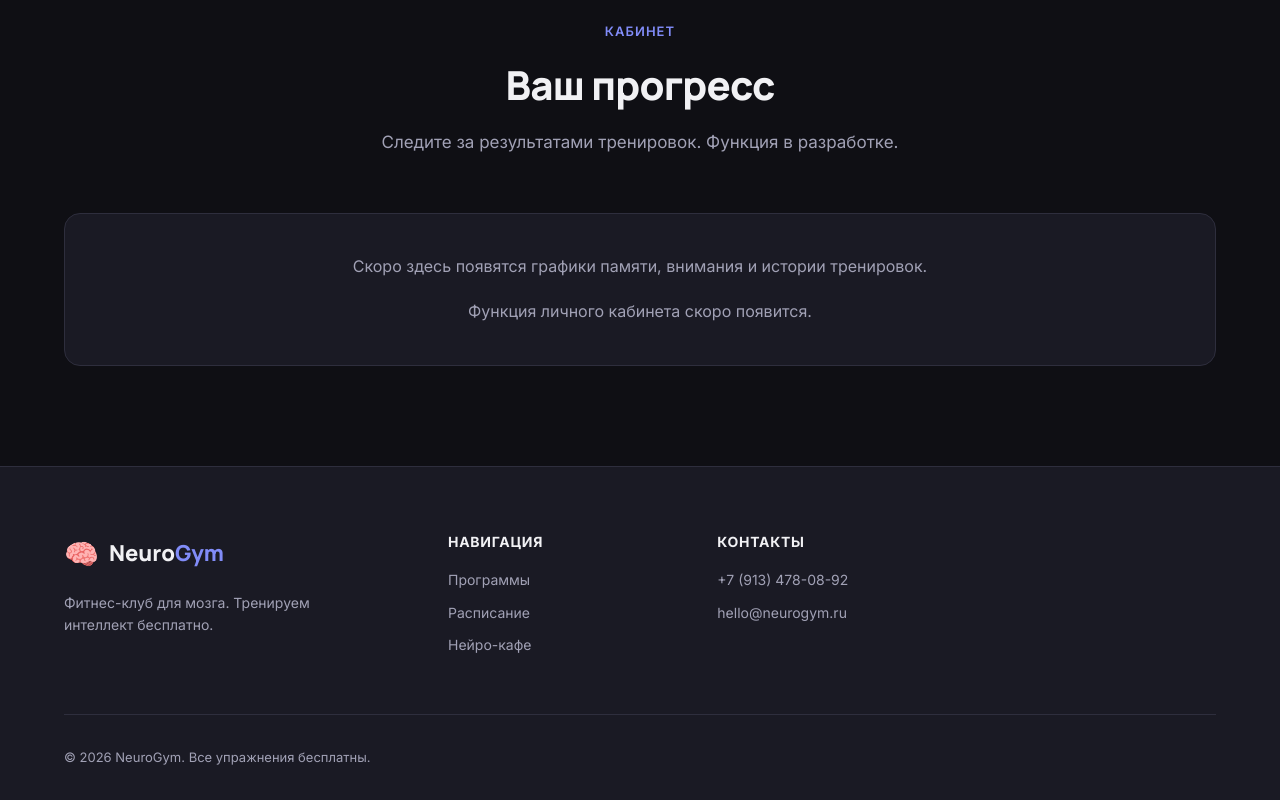
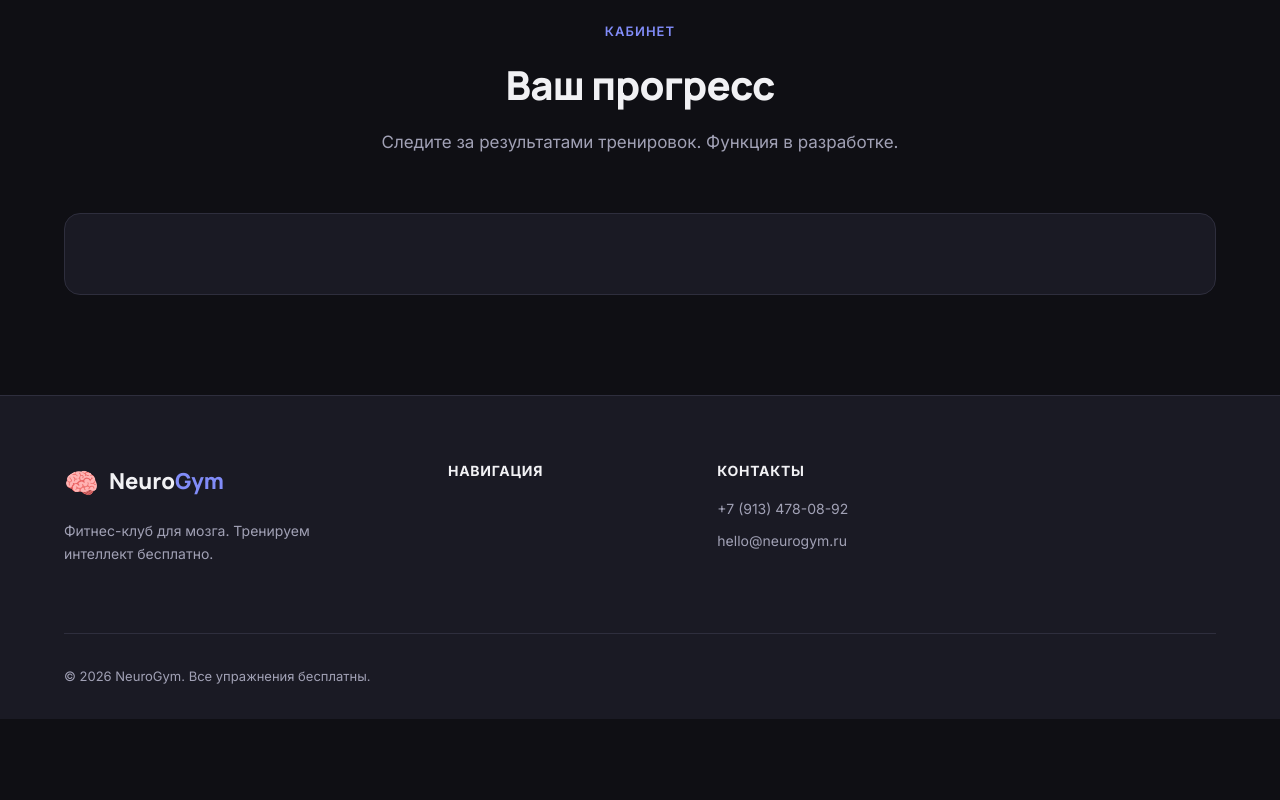
Before and after one commit to maxfaktorovich-pixel/neurogym, a plain HTML site: page index.html in a window 1280 px wide. Shown: the part 5926-6726 px from the top of the page. After the commit the page ends 6645 px from the top, so only its background shows below. Drawn offline with Linux system fonts and the light colour scheme.

Commit message:
Remove untranslated cabinet texts and footer navigation links

```diff
--- a/index.html
+++ b/index.html
@@ -370,8 +370,6 @@
                 <p class="section-desc">Следите за результатами тренировок. Функция в разработке.</p>
             </div>
             <div class="cabinet-preview" style="text-align:center;padding:40px;background:var(--bg-card);border-radius:16px;border:1px solid var(--border);">
-                <p style="color:var(--text-muted);margin-bottom:20px;">Скоро здесь появятся графики памяти, внимания и истории тренировок.</p>
-                <p style="color:var(--text-muted);">Функция личного кабинета скоро появится.</p>
             </div>
         </div>
     </section>
@@ -389,9 +387,6 @@
                 </div>
                 <div class="footer-col">
                     <h4>Навигация</h4>
-                    <a href="#programs">Программы</a>
-                    <a href="#schedule">Расписание</a>
-                    <a href="#cafe">Нейро-кафе</a>
                 </div>
                 <div class="footer-col">
                     <h4>Контакты</h4>
@@ -888,9 +883,6 @@
             if (cabinet) cabinet.textContent = t.cabinetTitle;
             const cabinetDesc = document.querySelector('#cabinet .section-desc');
             if (cabinetDesc) cabinetDesc.textContent = t.cabinetDesc;
-            const cabinetPs = document.querySelectorAll('#cabinet .cabinet-preview p');
-            if (cabinetPs[0] && t.cabinetSoon) cabinetPs[0].textContent = t.cabinetSoon;
-            if (cabinetPs[1] && t.cabinetFeature) cabinetPs[1].textContent = t.cabinetFeature;
             // Listen button
             const listenBtn = document.getElementById('listenBtn');
             if (listenBtn && !isSpeaking) listenBtn.textContent = t.listen;
```
